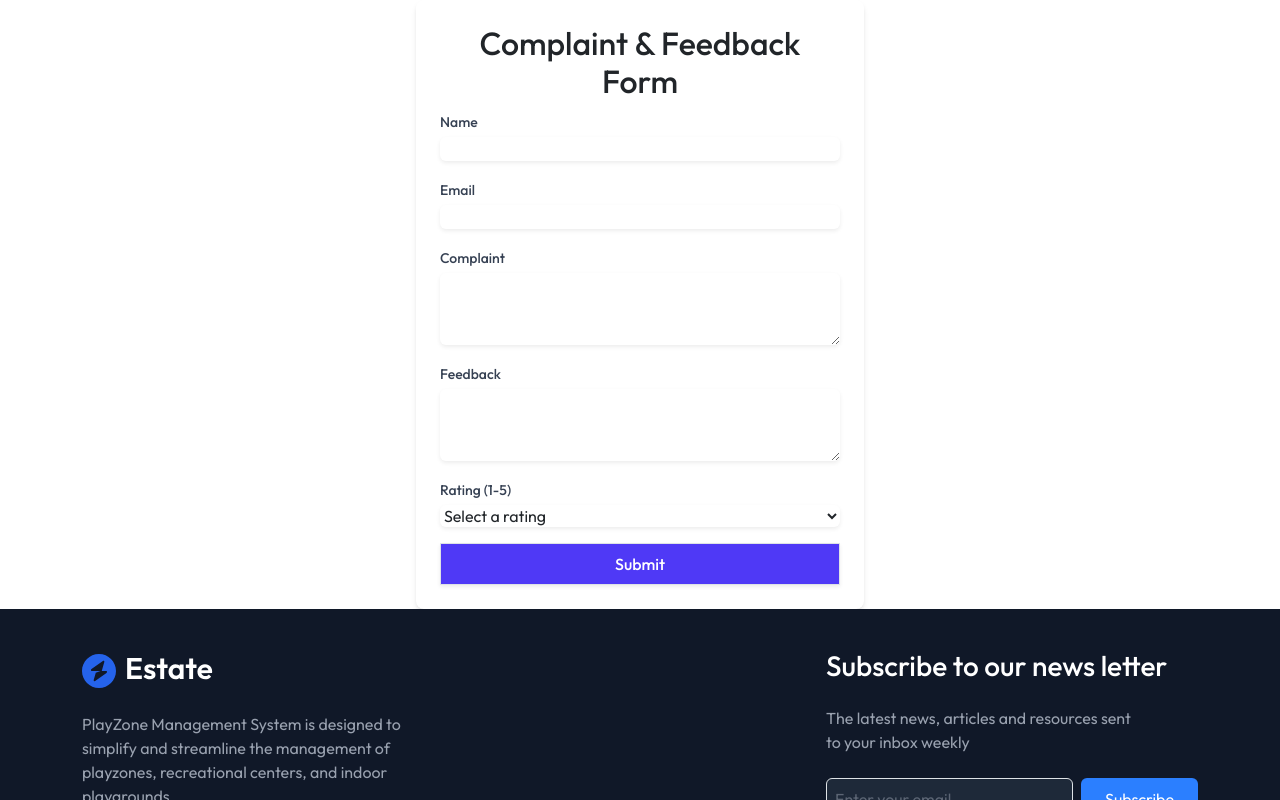
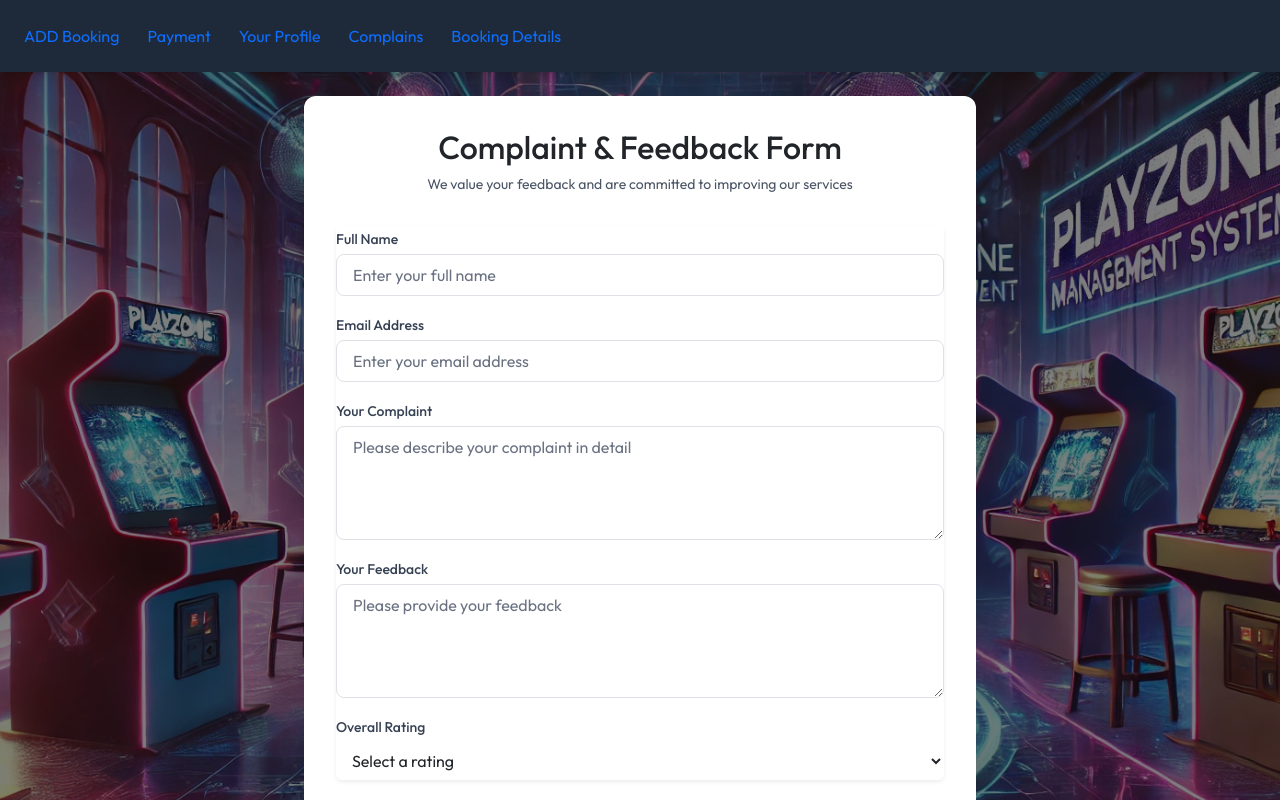
Before and after one commit to ashen0217/PlayzoneManagementSystem-By-MERN-Stack, a React (Vite) app in the folder frontend/: page /submit-complaint in a window 1280 px wide. Shown: the top 800 px of the page. Built offline with nearby package versions, Linux system fonts and the light colour scheme.

Commit message:
sasa
sasa

```diff
--- a/frontend/src/components/ComplaintForm.jsx
+++ b/frontend/src/components/ComplaintForm.jsx
@@ -1,6 +1,7 @@
 import React, { useState } from 'react';
 import axios from 'axios';
-
+import { toast } from 'react-toastify';
+import Navbar from './Navbar';
 const ComplaintForm = () => {
   const [formData, setFormData] = useState({
     name: '',
@@ -31,19 +32,33 @@ const ComplaintForm = () => {
         feedback: '',
         ratings: 0
       });
-      alert('Your complaint and feedback have been submitted successfully!');
+      toast.success('Your complaint and feedback have been submitted successfully!');
     } catch (error) {
       console.error('Error submitting complaint:', error);
-      alert('There was an error submitting your complaint. Please try again.');
+      toast.error('There was an error submitting your complaint. Please try again.');
     }
   };
 
   return (
-    <div className="max-w-md mx-auto p-6 bg-white rounded-lg shadow-md">
-      <h2 className="text-2xl font-bold mb-6 text-center">Complaint & Feedback Form</h2>
-      <form onSubmit={handleSubmit} className="space-y-4">
+    <div className="min-h-screen bg-cover bg-center bg-fixed" style={{ backgroundImage: `url('/bg8.jpg')` }}>
+      <Navbar />
+      <br /><br />
+      <div className="min-h-screen bg-black bg-opacity-50 flex items-center justify-center py-12 px-4 sm:px-6 lg:px-8">
+        <div className="max-w-2xl w-full space-y-8 bg-white bg-opacity-90 p-8 rounded-xl shadow-2xl backdrop-blur-sm">
+          <div className="text-center">
+            <h2 className="mt-6 text-4xl font-extrabold text-gray-900">
+              Complaint & Feedback Form
+            </h2>
+            <p className="mt-2 text-sm text-gray-600">
+              We value your feedback and are committed to improving our services
+            </p>
+          </div>
+          <form onSubmit={handleSubmit} className="mt-8 space-y-6">
+            <div className="rounded-md shadow-sm space-y-4">
               <div>
-          <label htmlFor="name" className="block text-sm font-medium text-gray-700">Name</label>
+                <label htmlFor="name" className="block text-sm font-medium text-gray-700">
+                  Full Name
+                </label>
                 <input
                   type="text"
                   id="name"
@@ -51,12 +66,15 @@ const ComplaintForm = () => {
                   value={formData.name}
                   onChange={handleChange}
                   required
-            className="mt-1 block w-full rounded-md border-gray-300 shadow-sm focus:border-indigo-500 focus:ring-indigo-500"
+                  className="mt-1 appearance-none relative block w-full px-3 py-2 border border-gray-300 placeholder-gray-500 text-gray-900 rounded-lg focus:outline-none focus:ring-indigo-500 focus:border-indigo-500 focus:z-10 sm:text-sm"
+                  placeholder="Enter your full name"
                 />
               </div>
 
               <div>
-          <label htmlFor="email" className="block text-sm font-medium text-gray-700">Email</label>
+                <label htmlFor="email" className="block text-sm font-medium text-gray-700">
+                  Email Address
+                </label>
                 <input
                   type="email"
                   id="email"
@@ -64,62 +82,76 @@ const ComplaintForm = () => {
                   value={formData.email}
                   onChange={handleChange}
                   required
-            className="mt-1 block w-full rounded-md border-gray-300 shadow-sm focus:border-indigo-500 focus:ring-indigo-500"
+                  className="mt-1 appearance-none relative block w-full px-3 py-2 border border-gray-300 placeholder-gray-500 text-gray-900 rounded-lg focus:outline-none focus:ring-indigo-500 focus:border-indigo-500 focus:z-10 sm:text-sm"
+                  placeholder="Enter your email address"
                 />
               </div>
 
               <div>
-          <label htmlFor="complain" className="block text-sm font-medium text-gray-700">Complaint</label>
+                <label htmlFor="complain" className="block text-sm font-medium text-gray-700">
+                  Your Complaint
+                </label>
                 <textarea
                   id="complain"
                   name="complain"
                   value={formData.complain}
                   onChange={handleChange}
                   required
-            rows="3"
-            className="mt-1 block w-full rounded-md border-gray-300 shadow-sm focus:border-indigo-500 focus:ring-indigo-500"
+                  rows="4"
+                  className="mt-1 appearance-none relative block w-full px-3 py-2 border border-gray-300 placeholder-gray-500 text-gray-900 rounded-lg focus:outline-none focus:ring-indigo-500 focus:border-indigo-500 focus:z-10 sm:text-sm"
+                  placeholder="Please describe your complaint in detail"
                 />
               </div>
 
               <div>
-          <label htmlFor="feedback" className="block text-sm font-medium text-gray-700">Feedback</label>
+                <label htmlFor="feedback" className="block text-sm font-medium text-gray-700">
+                  Your Feedback
+                </label>
                 <textarea
                   id="feedback"
                   name="feedback"
                   value={formData.feedback}
                   onChange={handleChange}
                   required
-            rows="3"
-            className="mt-1 block w-full rounded-md border-gray-300 shadow-sm focus:border-indigo-500 focus:ring-indigo-500"
+                  rows="4"
+                  className="mt-1 appearance-none relative block w-full px-3 py-2 border border-gray-300 placeholder-gray-500 text-gray-900 rounded-lg focus:outline-none focus:ring-indigo-500 focus:border-indigo-500 focus:z-10 sm:text-sm"
+                  placeholder="Please provide your feedback"
                 />
               </div>
 
               <div>
-          <label htmlFor="ratings" className="block text-sm font-medium text-gray-700">Rating (1-5)</label>
+                <label htmlFor="ratings" className="block text-sm font-medium text-gray-700">
+                  Overall Rating
+                </label>
                 <select
                   id="ratings"
                   name="ratings"
                   value={formData.ratings}
                   onChange={handleChange}
                   required
-            className="mt-1 block w-full rounded-md border-gray-300 shadow-sm focus:border-indigo-500 focus:ring-indigo-500"
+                  className="mt-1 block w-full pl-3 pr-10 py-2 text-base border-gray-300 focus:outline-none focus:ring-indigo-500 focus:border-indigo-500 sm:text-sm rounded-lg"
                 >
                   <option value="">Select a rating</option>
-            <option value="1">1 - Poor</option>
-            <option value="2">2 - Fair</option>
-            <option value="3">3 - Good</option>
-            <option value="4">4 - Very Good</option>
-            <option value="5">5 - Excellent</option>
+                  <option value="1">⭐ Poor</option>
+                  <option value="2">⭐⭐ Fair</option>
+                  <option value="3">⭐⭐⭐ Good</option>
+                  <option value="4">⭐⭐⭐⭐ Very Good</option>
+                  <option value="5">⭐⭐⭐⭐⭐ Excellent</option>
                 </select>
               </div>
+            </div>
 
+            <div>
               <button
                 type="submit"
-          className="w-full flex justify-center py-2 px-4 border border-transparent rounded-md shadow-sm text-sm font-medium text-white bg-indigo-600 hover:bg-indigo-700 focus:outline-none focus:ring-2 focus:ring-offset-2 focus:ring-indigo-500"
+                className="group relative w-full flex justify-center py-3 px-4 border border-transparent text-sm font-medium rounded-lg text-white bg-indigo-600 hover:bg-indigo-700 focus:outline-none focus:ring-2 focus:ring-offset-2 focus:ring-indigo-500 transition duration-150 ease-in-out transform hover:scale-105"
               >
-          Submit
+                Submit Feedback
               </button>
+            </div>
           </form>
+        </div>
+      </div>
     </div>
   );
 };
```
Lines whose indentation alone changed are shown as unchanged.
